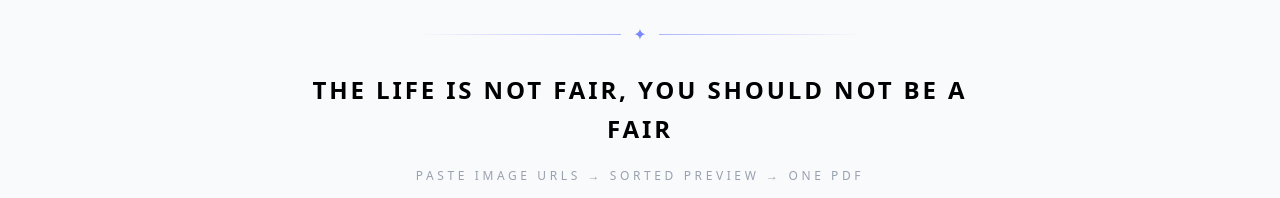
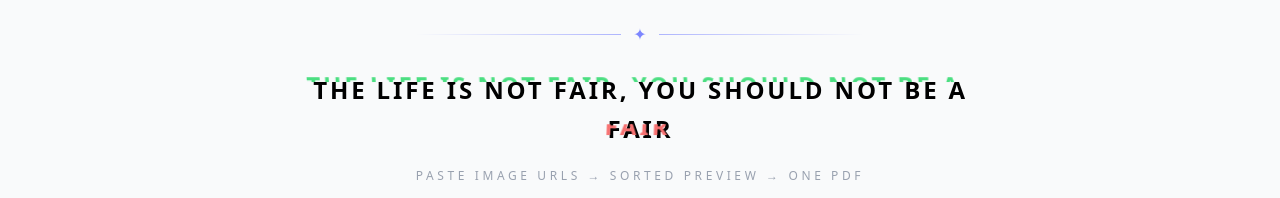
Before and after one commit to gashamorujov/url-to-pdf-compiler, a React (Vite) app: page / in a window 1280 px wide. Shown: the part 223-421 px from the top of the page. Built offline with nearby package versions, Linux system fonts and the light colour scheme.

Commit message:
Make hero tagline glitch more intense (2 bursts, bigger offsets, jitter)

```diff
--- a/src/index.css
+++ b/src/index.css
@@ -37,6 +37,7 @@ body {
 .glitch-rare {
   position: relative;
   display: inline-block;
+  animation: glitchJitter 7.5s linear infinite;
 }
 .glitch-rare::before,
 .glitch-rare::after {
@@ -49,28 +50,52 @@ body {
   pointer-events: none;
 }
 .glitch-rare::before {
-  color: #22c55e;
+  color: #4ade80;
 }
 .glitch-rare::after {
-  color: #ef4444;
+  color: #f87171;
 }
 @keyframes glitchRare {
-  0%, 82%  { clip-path: inset(0 0 100% 0); opacity: 0; }
-  82.3%    { clip-path: inset(15% 0 72% 0); opacity: 1; transform: translate(-3px, 2px); }
-  82.7%    { clip-path: inset(58% 0 30% 0); opacity: 1; transform: translate(3px, -2px); }
-  83.1%    { clip-path: inset(35% 0 52% 0); opacity: 1; transform: translate(-2px, 3px); }
-  83.5%    { clip-path: inset(70% 0 18% 0); opacity: 0.9; transform: translate(2px, -3px); }
-  83.9%    { clip-path: inset(8% 0 85% 0); opacity: 1; transform: translate(-3px, 0); }
-  84.3%    { clip-path: inset(45% 0 42% 0); opacity: 0.9; transform: translate(3px, 1px); }
-  84.7%    { clip-path: inset(80% 0 8% 0); opacity: 1; transform: translate(-1px, -2px); }
-  85.1%    { clip-path: inset(25% 0 65% 0); opacity: 1; transform: translate(2px, 2px); }
-  85.5%    { clip-path: inset(0 0 100% 0); opacity: 0; }
-  100%     { clip-path: inset(0 0 100% 0); opacity: 0; }
+  0%, 27%  { clip-path: inset(0 0 100% 0); opacity: 0; transform: translate(0, 0) skewX(0); }
+  27.2%    { clip-path: inset(8% 0 76% 0); opacity: 1; transform: translate(-7px, 3px) skewX(-6deg); }
+  27.8%    { clip-path: inset(54% 0 28% 0); opacity: 1; transform: translate(7px, -3px) skewX(6deg); }
+  28.4%    { clip-path: inset(30% 0 56% 0); opacity: 1; transform: translate(-6px, 4px) skewX(-4deg); }
+  29%      { clip-path: inset(75% 0 10% 0); opacity: 1; transform: translate(6px, -4px) skewX(5deg); }
+  29.6%    { clip-path: inset(5% 0 88% 0); opacity: 1; transform: translate(-8px, 2px) skewX(-8deg); }
+  30.2%    { clip-path: inset(44% 0 40% 0); opacity: 1; transform: translate(8px, 3px) skewX(7deg); }
+  30.8%    { clip-path: inset(82% 0 6% 0); opacity: 1; transform: translate(-5px, -4px) skewX(-5deg); }
+  31.4%    { clip-path: inset(22% 0 66% 0); opacity: 1; transform: translate(5px, 4px) skewX(4deg); }
+  32%      { clip-path: inset(0 0 100% 0); opacity: 0; transform: translate(0, 0) skewX(0); }
+  70%, 72% { clip-path: inset(0 0 100% 0); opacity: 0; transform: translate(0, 0) skewX(0); }
+  72.3%    { clip-path: inset(12% 0 70% 0); opacity: 1; transform: translate(-8px, -2px) skewX(7deg); }
+  72.9%    { clip-path: inset(60% 0 26% 0); opacity: 1; transform: translate(8px, 2px) skewX(-7deg); }
+  73.5%    { clip-path: inset(36% 0 50% 0); opacity: 1; transform: translate(-7px, -3px) skewX(5deg); }
+  74.1%    { clip-path: inset(80% 0 8% 0); opacity: 1; transform: translate(7px, 3px) skewX(-6deg); }
+  74.7%    { clip-path: inset(10% 0 84% 0); opacity: 1; transform: translate(-6px, -4px) skewX(4deg); }
+  75.3%    { clip-path: inset(48% 0 36% 0); opacity: 1; transform: translate(6px, 4px) skewX(-5deg); }
+  75.9%    { clip-path: inset(18% 0 70% 0); opacity: 1; transform: translate(-8px, 2px) skewX(8deg); }
+  76.5%    { clip-path: inset(0 0 100% 0); opacity: 0; transform: translate(0, 0) skewX(0); }
+  100%     { clip-path: inset(0 0 100% 0); opacity: 0; transform: translate(0, 0) skewX(0); }
+}
+@keyframes glitchJitter {
+  0%, 27%  { transform: translate(0, 0); }
+  27.1%    { transform: translate(-1px, 1px); }
+  27.6%    { transform: translate(1px, -1px); }
+  28.6%    { transform: translate(-1px, 0); }
+  30.5%    { transform: translate(1px, 1px); }
+  31.6%    { transform: translate(0, 0); }
+  70%, 72% { transform: translate(0, 0); }
+  72.2%    { transform: translate(1px, -1px); }
+  73.2%    { transform: translate(-1px, 1px); }
+  74.4%    { transform: translate(1px, 0); }
+  75.7%    { transform: translate(-1px, -1px); }
+  76.3%    { transform: translate(0, 0); }
+  100%     { transform: translate(0, 0); }
 }
 .glitch-rare::before {
-  animation: glitchRare 9s linear infinite;
+  animation: glitchRare 7.5s linear infinite;
 }
 .glitch-rare::after {
-  animation: glitchRare 9s linear infinite reverse;
+  animation: glitchRare 7.5s linear infinite reverse;
   animation-delay: 0.4s;
 }
```
